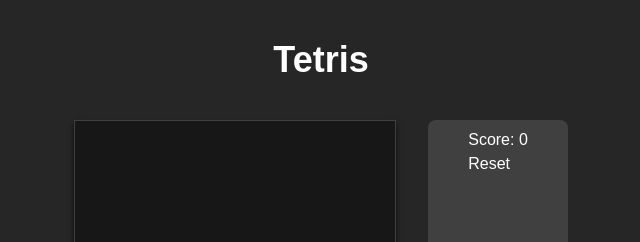
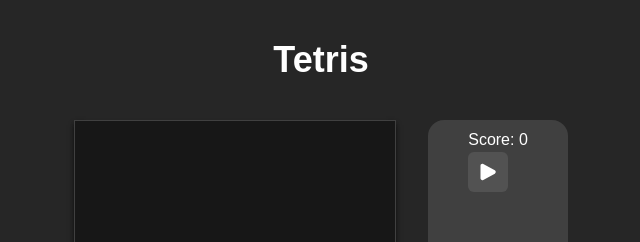
Before and after one commit to leogurja/tetris, a React (Vite) app: page / in a window 1280 px wide. Shown: the top 242 px of the page, without its empty margins (319-959 px from the left). Built offline with nearby package versions, Linux system fonts and the light colour scheme; a web font is replaced by a local one.

Commit message:
add play/pause

```diff
--- a/package.json
+++ b/package.json
@@ -12,6 +12,7 @@
     "predeploy": "pnpm run build"
   },
   "dependencies": {
+    "@heroicons/react": "^2.0.18",
     "react": "^18.2.0",
     "react-dom": "^18.2.0",
     "zustand": "^4.3.8"
--- a/src/components/Menu.tsx
+++ b/src/components/Menu.tsx
@@ -1,13 +1,21 @@
+import { ArrowPathIcon, PauseIcon, PlayIcon } from "@heroicons/react/24/solid";
+import { shallow } from "zustand/shallow";
 import { useTetris } from "../tetris";
 
 export function Menu() {
-  const reset = useTetris((t) => t.reset);
+  const [playPause, isGameOver, isRunning] = useTetris(
+    (t) => [t.playPause, t.isGameOver, t.isRunning],
+    shallow
+  );
   const score = useTetris((t) => t.score);
+  const Icon = isGameOver ? ArrowPathIcon : isRunning ? PlayIcon : PauseIcon;
 
   return (
-    <aside className="bg-neutral-700 rounded-lg px-10 py-2 text-white">
+    <aside className="bg-neutral-700 rounded-2xl px-10 py-2">
       <p>Score: {score}</p>
-      <button onClick={reset}>Reset</button>
+      <button className="bg-neutral-600 p-2 rounded-md" onClick={playPause}>
+        <Icon className="h-6 w-6" />
+      </button>
     </aside>
   );
 }
--- a/src/tetris/index.ts
+++ b/src/tetris/index.ts
@@ -1,6 +1,6 @@
 import { create } from "zustand";
+import { Floor } from "./objects/floor";
 import { Piece } from "./objects/piece";
-import { Floor } from "./objects/floor";
 import { render } from "./render";
 
 interface TetrisState {
@@ -11,10 +11,10 @@
   board: string[][];
   floor: Floor;
   score: number;
-  reset: () => void;
   move: (x: number) => void;
   rotate: () => void;
   update: () => void;
+  playPause: () => void;
 }
 
 export const useTetris = create<TetrisState>((set, get) => {
@@ -28,7 +28,8 @@
     isGameOver: false,
     isRunning: true,
     score: 0,
-    reset: () => {
+    playPause: () => {
+      if (get().isGameOver) {
         const piece = Piece.random();
         set(() => ({
           piece,
@@ -38,6 +39,8 @@
           score: 0,
           board: render(piece),
         }));
+      }
+      set({ isRunning: !get().isRunning });
     },
     move: (x) => {
       const piece = get().piece.translate(x, 0);
```
Also changed, not shown: 1 other file (tests, documents, lock files or other folders). Lines whose indentation alone changed are shown as unchanged.
